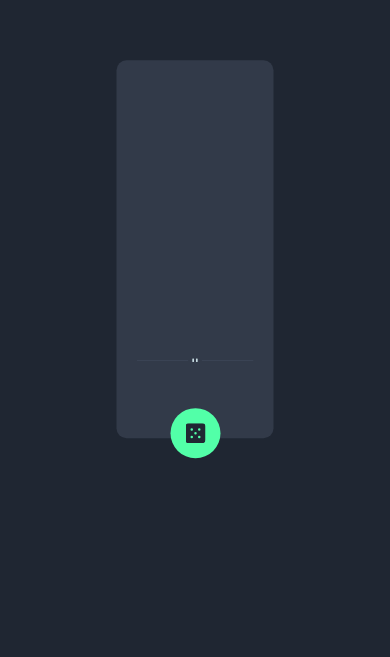
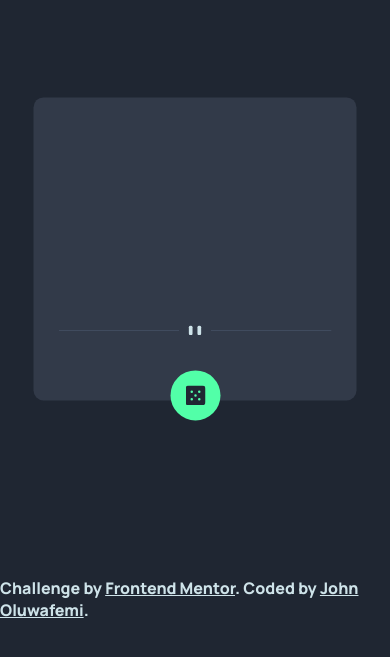
Before and after one commit to lamba01/Advice-Generator-APP, a plain HTML site: page index.html in a window 390 px wide. Shown: the part 173-830 px from the top of the page. Drawn offline with Linux system fonts and the light colour scheme; no server answers.

Commit message:
completed the project functionality and responsive design

```diff
--- a/index.html
+++ b/index.html
@@ -5,6 +5,7 @@
     <meta http-equiv="X-UA-Compatible" content="IE=edge" />
     <meta name="viewport" content="width=device-width, initial-scale=1.0" />
     <link rel="stylesheet" href="style.css" />
+    <link rel="shortcut icon" href="/images/favicon-32x32.png" type="image/x-icon">
     <title>Advice Generator App</title>
   </head>
   <body>
@@ -14,6 +15,12 @@
       <img src="/images/pattern-divider-desktop.svg" alt="" />
        <div class="dice" id="generateButton"><img src="/images/icon-dice.svg" class="dicebtn"  alt="icon-dice"></div>
     </div>
+    <footer>
+        <div class="attribution">
+          Challenge by <a href="https://www.frontendmentor.io?ref=challenge" target="_blank">Frontend Mentor</a>.
+          Coded by <a href="https://github.com/lamba01" target="_blank">John Oluwafemi</a>.
+        </div>
+    </footer>
     <script src="/script.js"></script>
   </body>
 </html>
--- a/style.css
+++ b/style.css
@@ -10,8 +10,8 @@
  }
  .container {
     background-color: hsl(217, 19%, 24%);
-    width: 30%;
-    height: 40vh;
+    width: 35%;
+    height: 30vh;
     position: absolute;
     left: 50%;
     top: 50%;
@@ -20,7 +20,7 @@
     flex-direction: column;
     justify-content: space-around;
     align-items: center;
-    padding: 20px 20px;
+    padding: 25px;
     border-radius: 10px;
  }
  img {
@@ -53,3 +53,24 @@
     bottom: -20px;
     margin-top: 20px;
 }
+footer {
+    position: absolute;
+    bottom: 50px;
+}
+@media only screen and (min-height: 1000px) {
+    .container {
+        width: 50%;
+        height: 20vh;
+    }
+}
+@media only screen and (max-width: 767px) {
+    .container {
+        width: 50%;
+        height: 30vh;
+    }
+}
+@media only screen and (max-width: 480px) {
+    .container {
+        width: 70%;
+    }
+}
```
